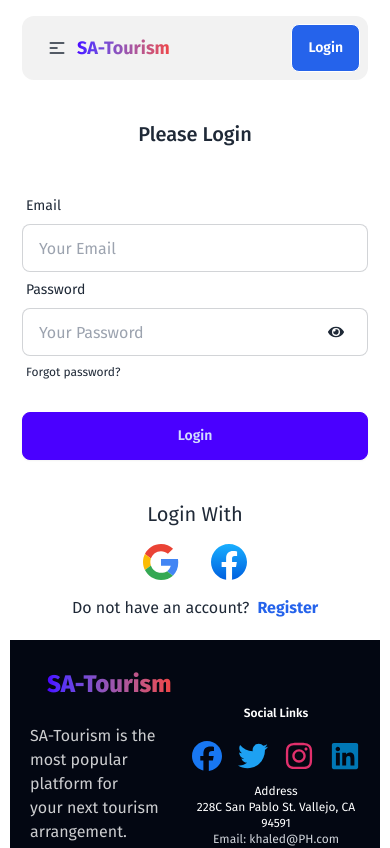
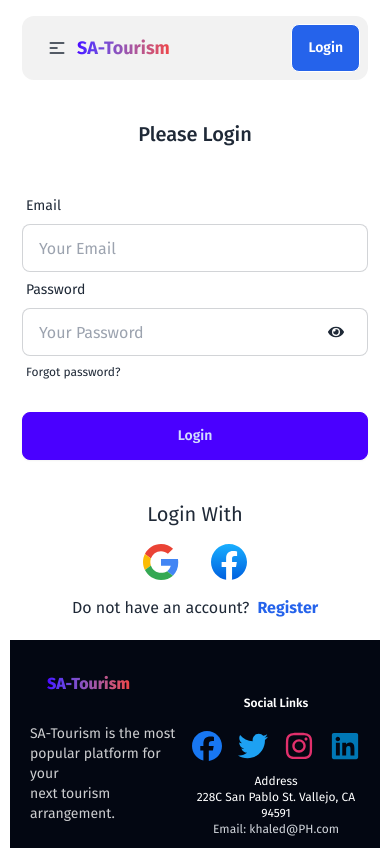
Before and after one commit to khaledssbd/SA-Tourism-project-client-side, a React (Vite) app: page /login in a window 390 px wide. Shown: the top 848 px of the page. Built offline with nearby package versions, Linux system fonts and the light colour scheme; no server answers; a web font is replaced by a local one.

Commit message:
slides size optimized

```diff
--- a/src/Components/Footer/Footer.jsx
+++ b/src/Components/Footer/Footer.jsx
@@ -12,7 +12,7 @@ const Footer = () => {
         <div className="mb-12 text-start">
           <Link
             to="/"
-            className="btn btn-ghost hover:bg-white hover:text-black text-2xl md:text-4xl font-extrabold mb-4"
+            className="btn btn-ghost hover:bg-white hover:text-black text-base md:text-4xl font-extrabold mb-4"
             data-aos="flip-up"
           >
             <button className="bg-gradient-to-r from-primary to-red-500 text-transparent bg-clip-text">
@@ -20,10 +20,10 @@ const Footer = () => {
             </button>
           </Link>
           <p
-            className="text-[#FFFFFFCC] text-base md:text-lg font-normal"
+            className="text-[#FFFFFFCC] text-sm md:text-lg font-normal"
             data-aos="zoom-out-right"
           >
-            SA-Tourism is the most popular platform for <br /> your next tourism
+            SA-Tourism is the most popular platform for your <br /> next tourism
             arrangement.
           </p>
         </div>
--- a/src/Pages/Home/SwiperSlides.jsx
+++ b/src/Pages/Home/SwiperSlides.jsx
@@ -35,7 +35,7 @@ const SwiperSlides = ({ allSpots }) => {
             <SwiperSlide key={i}>
               <img
                 src={spot.image}
-                className="rounded-2xl px-1 w-full h-96"
+                className="rounded-2xl px-1 w-full h-52 md:h-96"
                 alt={spot.tourists_spot_name}
               />
             </SwiperSlide>
--- a/src/routes/PrivateRoute.jsx
+++ b/src/routes/PrivateRoute.jsx
@@ -3,7 +3,6 @@ import { AuthContext } from '../providers/AuthProvider';
 import { Navigate, useLocation } from 'react-router-dom';
 import PropTypes from 'prop-types';
 import Loading from '../Components/AllLootie/Loading';
-
 const PrivateRoute = ({ children }) => {
   const { user, loading } = useContext(AuthContext);
   const location = useLocation();
@@ -11,7 +10,6 @@ const PrivateRoute = ({ children }) => {
   if (loading) {
     return (
       <div className='flex justify-center items-center'>
-        <span className="loading loading-dots loading-lg"></span>
         <Loading/>
       </div>
     );
```
Also changed, not shown: 1 other file (tests, documents, lock files or other folders).
